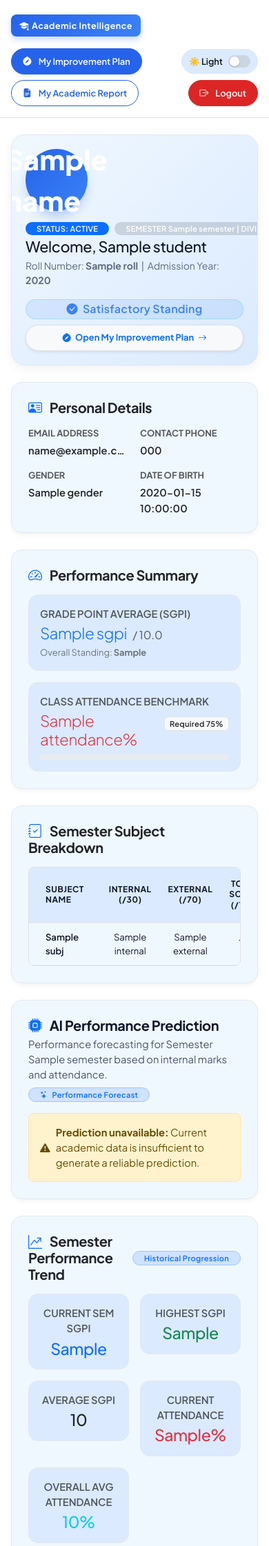
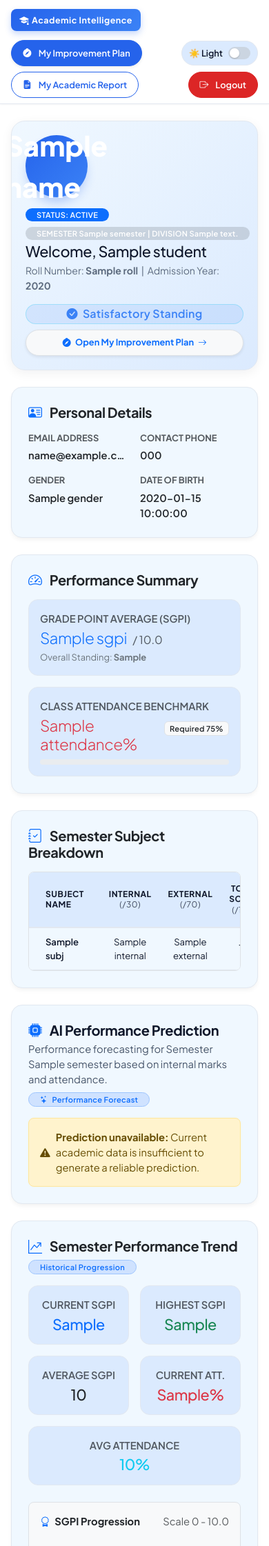
Before and after one commit to szeeshanZ123/academic-performance-examination-intelligence-system, a Flask app: template templates/student_dashboard.html in a window 390 px wide. Shown: the top 2242 px of the page at 69% size. Run offline with Flask 3, Linux system fonts and the light colour scheme; the template is opened without the code that fills it: most values are stand-ins (such as "Sample title", 1, 10 or a date in 2020); a map, chart or similar area stays blank.

Commit message:
feat(responsive): optimize student portal, dashboard, improvement plan, and reports for mobile & tablet

```diff
--- a/templates/student_dashboard.html
+++ b/templates/student_dashboard.html
@@ -102,13 +102,13 @@
   </head>
   <body>
     <!-- Navbar -->
-    <nav class="navbar navbar-expand-lg navbar-custom sticky-top py-3 no-print">
-      <div class="container">
+    <nav class="navbar navbar-expand-lg navbar-custom sticky-top py-2.5 no-print">
+      <div class="container d-flex flex-wrap align-items-center justify-content-between gap-2">
         <a class="navbar-brand d-flex align-items-center gap-2 fw-bold" href="/student-dashboard">
           <span class="brand-badge me-1"><i class="bi bi-mortarboard-fill me-1"></i> Academic Intelligence</span>
           <span class="opacity-75 fs-6 d-none d-sm-inline">Student Portal</span>
         </a>
-        <div class="ms-auto d-flex align-items-center gap-2">
+        <div class="d-flex flex-wrap align-items-center gap-2">
           <a href="{{ url_for('student_improvement_plan') }}" class="btn btn-primary btn-sm rounded-pill px-3 fw-semibold shadow-sm">
             <i class="bi bi-compass-fill me-1"></i> My Improvement Plan
           </a>
@@ -147,7 +147,7 @@
             </div>
           </div>
           <div class="col-md">
-            <div class="d-flex align-items-center gap-2 mb-1">
+            <div class="d-flex flex-wrap align-items-center gap-2 mb-1">
               <span class="badge bg-primary px-3 py-1 rounded-pill fs-7">
                 STATUS: ACTIVE
               </span>
@@ -249,9 +249,9 @@
             <thead class="table-dark">
               <tr>
                 <th class="py-3 px-4">Subject Name</th>
-                <th class="py-3 text-center">Internal (/30)</th>
-                <th class="py-3 text-center">External (/70)</th>
-                <th class="py-3 text-center">Total Score (/100)</th>
+                <th class="py-3 text-center">Internal<br><span class="fs-8 fw-normal opacity-75">(/30)</span></th>
+                <th class="py-3 text-center">External<br><span class="fs-8 fw-normal opacity-75">(/70)</span></th>
+                <th class="py-3 text-center">Total Score<br><span class="fs-8 fw-normal opacity-75">(/100)</span></th>
                 <th class="py-3 text-center">Grade Awarded</th>
                 <th class="py-3 text-center">Subject Attendance</th>
               </tr>
@@ -299,15 +299,15 @@
         {% if prediction_available and predictions %}
         <div class="table-responsive border rounded-3 overflow-hidden">
           <table class="table table-hover align-middle mb-0">
-            <thead>
+            <thead class="table-dark">
               <tr>
                 <th class="py-3 px-4">Subject</th>
-                <th class="py-3 text-center">Internal Marks</th>
+                <th class="py-3 text-center">Internal<br><span class="fs-8 fw-normal opacity-75">Marks (/30)</span></th>
                 <th class="py-3 text-center">Attendance</th>
-                <th class="py-3 text-center">Actual External</th>
-                <th class="py-3 text-center">AI Predicted External Marks</th>
-                <th class="py-3 text-center">Predicted Total</th>
-                <th class="py-3 text-center">Performance Status</th>
+                <th class="py-3 text-center">Actual<br><span class="fs-8 fw-normal opacity-75">External (/70)</span></th>
+                <th class="py-3 text-center">AI Predicted<br><span class="fs-8 fw-normal opacity-75">External (/70)</span></th>
+                <th class="py-3 text-center">Predicted<br><span class="fs-8 fw-normal opacity-75">Total (/100)</span></th>
+                <th class="py-3 text-center">Performance<br><span class="fs-8 fw-normal opacity-75">Status</span></th>
               </tr>
             </thead>
             <tbody>
@@ -386,7 +386,7 @@
 
       <!-- Semester Performance Trend Section -->
       <div class="card-custom p-4 mb-4">
-        <div class="d-flex align-items-center justify-content-between mb-3">
+        <div class="d-flex flex-wrap align-items-center justify-content-between gap-2 mb-3">
           <h5 class="fw-bold mb-0 text-dark">
             <i class="bi bi-graph-up-arrow text-primary me-2"></i> Semester Performance Trend
           </h5>
@@ -397,34 +397,34 @@
 
         <!-- Performance Summary Metric Boxes -->
         <div class="row g-3 mb-4">
-          <div class="col-6 col-md">
-            <div class="metric-box text-center p-3">
-              <span class="text-muted text-uppercase fw-semibold fs-8 d-block mb-1">Current Sem SGPI</span>
-              <h3 class="fw-extrabold text-primary mb-0">{{ trend_summary.current_sgpi if trend_summary else 0.0 }}</h3>
+          <div class="col-6 col-sm-4 col-md">
+            <div class="metric-box text-center p-2.5 p-md-3">
+              <span class="text-muted text-uppercase fw-semibold fs-8 d-block mb-1">Current SGPI</span>
+              <h3 class="fw-extrabold text-primary mb-0 fs-4">{{ trend_summary.current_sgpi if trend_summary else 0.0 }}</h3>
             </div>
           </div>
-          <div class="col-6 col-md">
-            <div class="metric-box text-center p-3">
+          <div class="col-6 col-sm-4 col-md">
+            <div class="metric-box text-center p-2.5 p-md-3">
               <span class="text-muted text-uppercase fw-semibold fs-8 d-block mb-1">Highest SGPI</span>
-              <h3 class="fw-extrabold text-success mb-0">{{ trend_summary.highest_sgpi if trend_summary else 0.0 }}</h3>
+              <h3 class="fw-extrabold text-success mb-0 fs-4">{{ trend_summary.highest_sgpi if trend_summary else 0.0 }}</h3>
             </div>
           </div>
-          <div class="col-6 col-md">
-            <div class="metric-box text-center p-3">
+          <div class="col-6 col-sm-4 col-md">
+            <div class="metric-box text-center p-2.5 p-md-3">
               <span class="text-muted text-uppercase fw-semibold fs-8 d-block mb-1">Average SGPI</span>
-              <h3 class="fw-extrabold text-dark mb-0">{{ trend_summary.average_sgpi if trend_summary else 0.0 }}</h3>
+              <h3 class="fw-extrabold text-dark mb-0 fs-4">{{ trend_summary.average_sgpi if trend_summary else 0.0 }}</h3>
             </div>
           </div>
-          <div class="col-6 col-md">
-            <div class="metric-box text-center p-3">
-              <span class="text-muted text-uppercase fw-semibold fs-8 d-block mb-1">Current Attendance</span>
-              <h3 class="fw-extrabold {% if trend_summary and trend_summary.current_attendance >= 75 %}text-success{% else %}text-danger{% endif %} mb-0">{{ trend_summary.current_attendance if trend_summary else 0.0 }}%</h3>
+          <div class="col-6 col-sm-6 col-md">
+            <div class="metric-box text-center p-2.5 p-md-3">
+              <span class="text-muted text-uppercase fw-semibold fs-8 d-block mb-1">Current Att.</span>
+              <h3 class="fw-extrabold {% if trend_summary and trend_summary.current_attendance >= 75 %}text-success{% else %}text-danger{% endif %} mb-0 fs-4">{{ trend_summary.current_attendance if trend_summary else 0.0 }}%</h3>
             </div>
           </div>
-          <div class="col-6 col-md">
-            <div class="metric-box text-center p-3">
-              <span class="text-muted text-uppercase fw-semibold fs-8 d-block mb-1">Overall Avg Attendance</span>
-              <h3 class="fw-extrabold text-info mb-0">{{ trend_summary.overall_average_attendance if trend_summary else 0.0 }}%</h3>
+          <div class="col-12 col-sm-6 col-md">
+            <div class="metric-box text-center p-2.5 p-md-3">
+              <span class="text-muted text-uppercase fw-semibold fs-8 d-block mb-1">Avg Attendance</span>
+              <h3 class="fw-extrabold text-info mb-0 fs-4">{{ trend_summary.overall_average_attendance if trend_summary else 0.0 }}%</h3>
             </div>
           </div>
         </div>
@@ -438,7 +438,7 @@
                 <span class="fw-bold text-dark fs-7"><i class="bi bi-award text-primary me-1"></i> SGPI Progression</span>
                 <span class="text-muted fs-8">Scale 0 - 10.0</span>
               </div>
-              <div style="position: relative; height: 240px; width: 100%;">
+              <div class="chart-container" style="position: relative; height: 240px; width: 100%;">
                 <canvas id="sgpiTrendChart"></canvas>
               </div>
             </div>
@@ -451,7 +451,7 @@
                 <span class="fw-bold text-dark fs-7"><i class="bi bi-calendar-check text-success me-1"></i> Attendance Trend</span>
                 <span class="text-muted fs-8">Benchmark 75%</span>
               </div>
-              <div style="position: relative; height: 240px; width: 100%;">
+              <div class="chart-container" style="position: relative; height: 240px; width: 100%;">
                 <canvas id="attendanceTrendChart"></canvas>
               </div>
             </div>
@@ -472,7 +472,7 @@
         <div class="col-lg-6">
           <div class="card-custom p-4 h-100">
             <h5 class="fw-bold mb-3 text-dark"><i class="bi bi-bar-chart-fill text-primary me-2"></i> Internal vs External Marks</h5>
-            <div style="position: relative; height: 280px; width: 100%;">
+            <div class="chart-container" style="position: relative; height: 280px; width: 100%;">
               <canvas id="studentMarksChart"></canvas>
             </div>
           </div>
@@ -532,6 +532,8 @@
       const internalMarks = subjectsData.map(s => s.internal);
       const externalMarks = subjectsData.map(s => s.external);
 
+      const isMobile = window.innerWidth < 768;
+
       const barCanvas = document.getElementById('studentMarksChart');
       if (barCanvas && labels.length > 0) {
         new Chart(barCanvas.getContext('2d'), {
@@ -544,14 +546,14 @@
                 data: internalMarks,
                 backgroundColor: '#3B82F6',
                 borderRadius: 6,
-                barThickness: 20
+                barThickness: isMobile ? 12 : 20
               },
               {
                 label: 'External Marks (/70)',
                 data: externalMarks,
                 backgroundColor: '#2563EB',
                 borderRadius: 6,
-                barThickness: 20
+                barThickness: isMobile ? 12 : 20
               }
             ]
           },
@@ -559,11 +561,23 @@
             responsive: true,
             maintainAspectRatio: false,
             plugins: {
-              legend: { position: 'top' }
+              legend: {
+                position: 'top',
+                labels: {
+                  boxWidth: isMobile ? 12 : 20,
+                  font: { size: isMobile ? 11 : 12 }
+                }
+              }
             },
             scales: {
               y: { beginAtZero: true, max: 70, grid: { color: 'rgba(226, 232, 240, 0.8)' } },
-              x: { grid: { display: false } }
+              x: {
+                grid: { display: false },
+                ticks: {
+                  font: { size: isMobile ? 10 : 12 },
+                  maxRotation: isMobile ? 45 : 0
+                }
+              }
             }
           }
         });
@@ -574,7 +588,8 @@
       const sgpiTrendEl = document.getElementById('sgpiTrendData');
       const attendanceTrendEl = document.getElementById('attendanceTrendData');
 
-      const trendLabels = trendLabelsEl ? JSON.parse(trendLabelsEl.textContent) : [];
+      const rawTrendLabels = trendLabelsEl ? JSON.parse(trendLabelsEl.textContent) : [];
+      const trendLabels = rawTrendLabels.map(l => (isMobile && typeof l === 'string' && l.startsWith('Semester ') ? l.replace('Semester ', 'Sem ') : l));
       const sgpiData = sgpiTrendEl ? JSON.parse(sgpiTrendEl.textContent) : [];
       const attendanceData = attendanceTrendEl ? JSON.parse(attendanceTrendEl.textContent) : [];
 
@@ -612,7 +627,10 @@
             },
             scales: {
               y: { beginAtZero: true, max: 10.0, grid: { color: '#e2e8f0' } },
-              x: { grid: { display: false } }
+              x: {
+                grid: { display: false },
+                ticks: { font: { size: isMobile ? 10 : 12 } }
+              }
             }
           }
         });
@@ -653,7 +671,10 @@
             },
             scales: {
               y: { beginAtZero: true, max: 100, grid: { color: '#e2e8f0' } },
-              x: { grid: { display: false } }
+              x: {
+                grid: { display: false },
+                ticks: { font: { size: isMobile ? 10 : 12 } }
+              }
             }
           }
         });
```
Also changed, not shown: templates/improvement_plan.html (+9 -9 lines), templates/student.html (+66 -44 lines), templates/student_report.html (+5 -5 lines).
